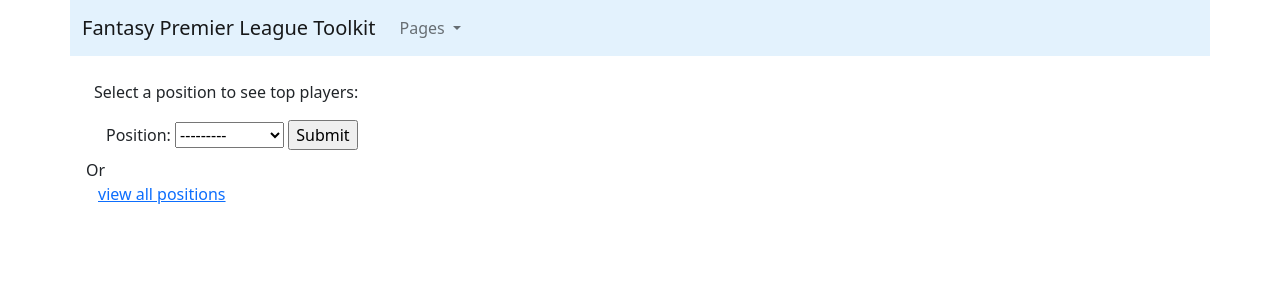
After one commit to JoeWarriner/fpl_data, a Django app: page /predictor/top-players in a window 1280 px wide. The commit adds this page. Shown: the top 300 px of the page. Run offline with Django 4.2, Linux system fonts and the light colour scheme.

Commit message:
Added from view to allow for position selection for top player

```diff
--- /dev/null
+++ b/apps/predictor/forms.py
@@ -0,0 +1,8 @@
+from django import forms
+from apps.predictor.models import Player
+
+class PositionSelecter(forms.ModelForm):
+
+    class Meta:
+        model = Player
+        fields = ['position']
--- a/apps/predictor/models.py
+++ b/apps/predictor/models.py
@@ -1,5 +1,11 @@
 from django.db import models
 
+POSITIONS = (
+        ('GK', 'Goalkeeper'),
+        ('DEF', 'Defender'),
+        ('MID', 'Midfielder'),
+        ('STR', 'Striker')
+    )
 
 class Team(models.Model):
     name = models.CharField(max_length=200)
@@ -18,20 +24,22 @@ class Player(models.Model):
     this_season_id = models.IntegerField()
     current_value = models.IntegerField()
     expected_points = models.IntegerField()
-    position = models.CharField(max_length=50)
+    position = models.CharField(max_length=50, choices=POSITIONS)
     current_team = models.ForeignKey(Team, on_delete=models.CASCADE)
 
     def __str__(self):
         return f'{self.first_name} {self.second_name}'
 
 class PlayerFixture(models.Model):
+
+
     points_scored = models.IntegerField()
     season = models.IntegerField()
     gameweek = models.IntegerField()
     player = models.ForeignKey(Player, on_delete=models.CASCADE)
     team_for = models.ForeignKey(Team, related_name='team_for', on_delete=models.CASCADE)
     team_against = models.ForeignKey(Team, related_name='team_against', on_delete=models.CASCADE)
-    position = models.CharField(max_length=50)
+    position = models.CharField(max_length=50, choices=POSITIONS)
 
     def __str__(self) -> str:
         return f'{self.player}, week: {self.gameweek}, {self.season}'
--- a/apps/predictor/urls.py
+++ b/apps/predictor/urls.py
@@ -1,8 +1,9 @@
 from django.urls import path
-from apps.predictor.views import TopPlayers
+from apps.predictor.views import TopPlayers, TopPlayersAllPositions
 
 app_name = 'predictor'
 
 urlpatterns = [
-    path('', TopPlayers.as_view())
+    path('top-players/all',TopPlayersAllPositions.as_view() ),
+    path('top-players', TopPlayers.as_view() )
 ]
--- a/apps/predictor/views.py
+++ b/apps/predictor/views.py
@@ -1,11 +1,34 @@
 from turtle import position
 from django.shortcuts import render
 from django.views import View
+from django.views.generic.edit import FormView
+from django.urls import URLPattern
+from django.shortcuts import redirect
+
+
 
 from apps.predictor.models import Player
+from apps.predictor.forms import PositionSelecter
 
 
-class TopPlayers(View):
+
+class TopPlayers(FormView):
+    template_name = 'predictor/positionselect.html'
+    form_class = PositionSelecter
+
+    def form_valid(self, form):
+
+        position = form.data.get('position')
+        context = {
+            'positions':{}
+        }
+        context['positions'][position] = list(Player.objects.filter(position=position).order_by('-expected_points')[:10])
+
+        return render(None,'predictor/topplayers.html', context)
+
+
+
+class TopPlayersAllPositions(View):
 
     def get(self, request):
         context = {
@@ -13,5 +36,4 @@ class TopPlayers(View):
         }
         for position in ['FWD','MID','DEF','GK']:
             context['positions'][position] = list(Player.objects.filter(position=position).order_by('-expected_points')[:10])
-
         return render(request, 'predictor/topplayers.html', context)
--- a/templates/base.html
+++ b/templates/base.html
@@ -28,7 +28,7 @@
             </a>
             <ul class="dropdown-menu">
               <li><a class="dropdown-item" href="">Home</a></li>
-              <li><a class="dropdown-item" href="/predictor">Predictions</a></li>
+              <li><a class="dropdown-item" href="/predictor/top-players">Predictions</a></li>
             </ul>
           </li>
         </ul>
--- /dev/null
+++ b/templates/predictor/positionselect.html
@@ -0,0 +1,18 @@
+{% extends "base.html" %}
+{% block content %}
+<div class="container">
+    <div class="row p-2">
+        Select a position to see top players:
+    </div>
+    <div class="row p-2">
+        <form action="top-players" method="post">
+            {% csrf_token %}
+            {{ form }}
+            <input type="submit" value="Submit">
+        </form>
+    </div>
+    <div class="row">
+        Or <a href= "top-players/all">view all positions</a>
+    </div>
+</div>
+{% endblock  %}
```
Also changed, not shown: apps/predictor/migrations/0004_alter_playerfixture_position.py (added), apps/predictor/migrations/0005_alter_player_position.py (added).
